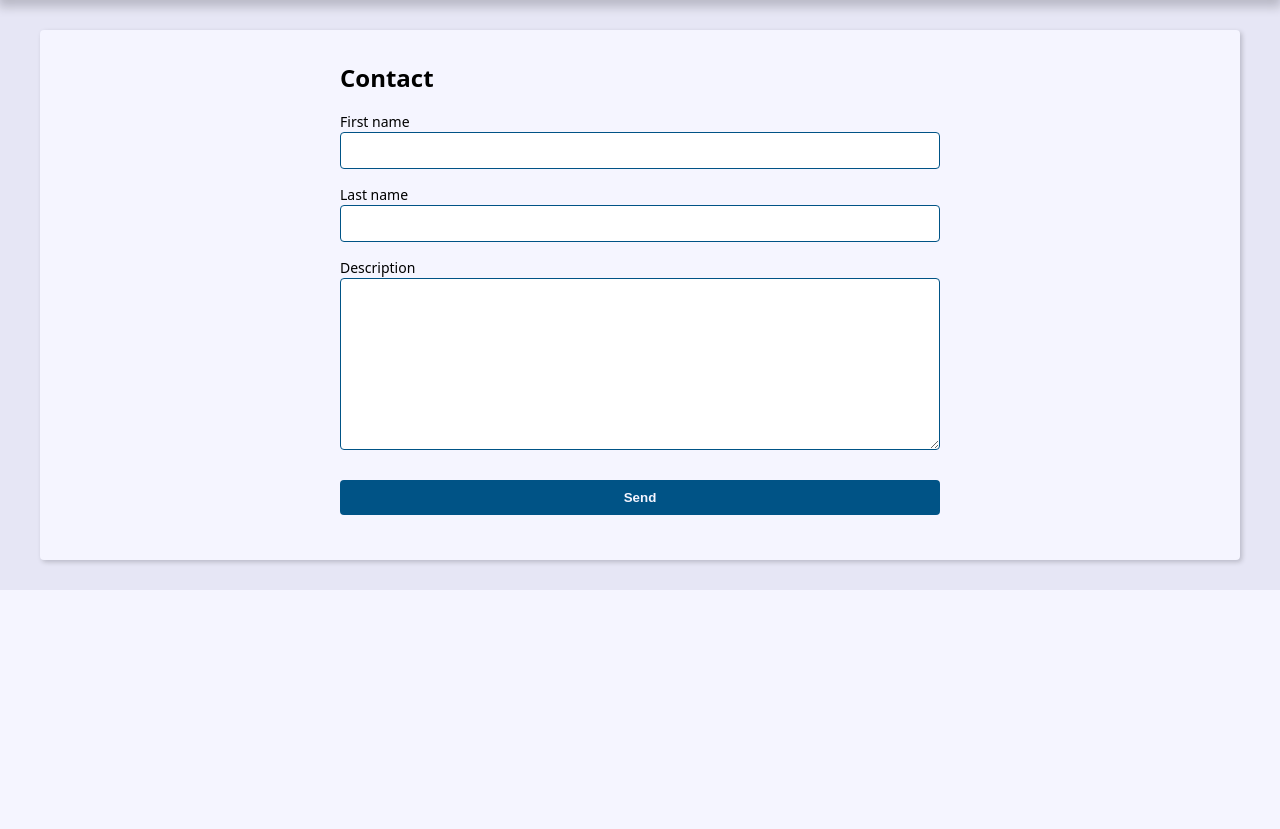
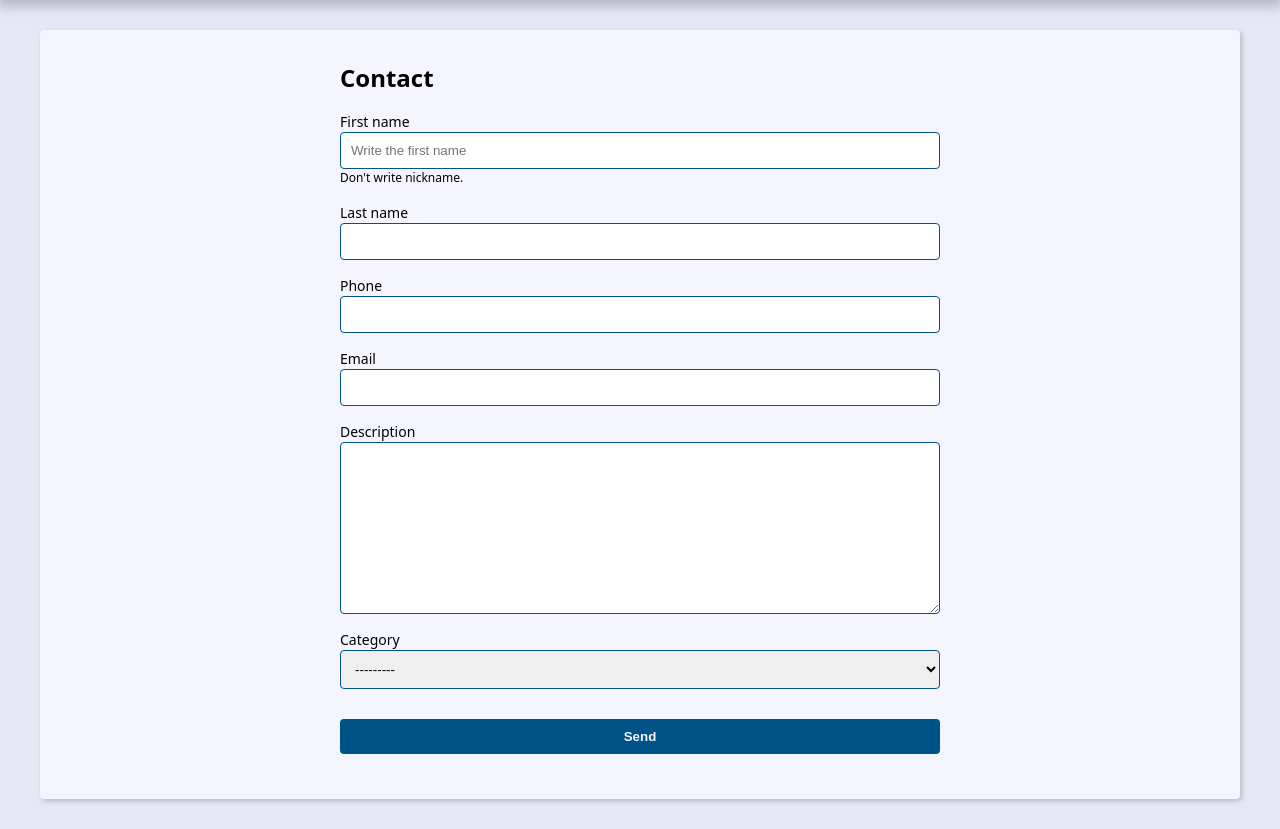
Before and after one commit to PedroCunha06/Projeto_Agenda, a Django app: page /contact/create/ in a window 1280 px wide. Shown: the part 239-1068 px from the top of the page. Before the commit the page ends 829 px from the top, so only its background shows below. Run offline with Django 5.2, Linux system fonts and the light colour scheme; data that the repository does not hold is empty.

Commit message:
Config save form create contact

```diff
--- a/contact/forms.py
+++ b/contact/forms.py
@@ -3,25 +3,43 @@ from django import forms
 
 from . import models
 
+
 class ContactForm(forms.ModelForm):
+    first_name = forms.CharField(
+        widget = forms.TextInput(
+            attrs={
+                'placeholder': 'Write the first name',
+            }
+        ),
+        help_text="Don't write nickname.",
+    )
     class Meta:
         model = models.Contact
-        fields = 'first_name', 'last_name', 'description',
+        fields = 'first_name', 'last_name', 'phone', 'email', 'description', 'category',
+
 
     def clean(self):
-        self.add_error(
-            'first_name',
-            ValidationError(
-                'Mensagem de erro',
-                code='invalid'
+        cleaned_data = super().clean()
+        first_name = cleaned_data.get('first_name')
+        last_name = cleaned_data.get('last_name')
+
+        if first_name == last_name:
+            self.add_error(
+                'last_name',
+                ValidationError(
+                    "The last name cannot be the same as the first. Try again",
+                    code='invalid'
+                )
             )
-        )
-        self.add_error(
-            'first_name',
-            ValidationError(
-                'Mensagem de erro 2',
-                code='invalid'
-            )
-        )
 
-        return super().clean()
+
+        return cleaned_data
+
+    def clean_first_name(self):
+            first_name = self.cleaned_data.get('first_name')
+            if first_name == 'ABC':
+                raise ValidationError(
+                    "Don't enter ABC",
+                    code = 'invalid'
+                )
+            return first_name
--- a/contact/templates/contact/create.html
+++ b/contact/templates/contact/create.html
@@ -3,7 +3,7 @@
 {% block content %}
 <div class="form-wrapper">
     <h2>Contact</h2>
-    <form action=" {% url "contact:create" %} " method=" POST" enctype="multipart/form-data">
+    <form action=" {% url "contact:create" %} " method="POST" enctype="multipart/form-data">
 
         {% csrf_token %} <!--Proteção do Django-->
 
@@ -13,6 +13,10 @@
                 <label for="{{ field.id_for_label }}">{{ field.label }}</label>
                 {{field}}
                 {{field.errors}} <!--Para mostrar caso haja erros-->
+
+                {% if field.help_text %}
+                    <p class="help-text">{{ field.help_text }}</p>
+                {% endif %}
             </div>
             {% endfor %}
 
--- a/contact/views/contact_forms.py
+++ b/contact/views/contact_forms.py
@@ -1,11 +1,17 @@
-from django.shortcuts import render
+from django.shortcuts import render, redirect
 from contact.forms import ContactForm
 
 def create(request):
     if request.method == 'POST':
+        form = ContactForm(request.POST)
+
         context = {
-        'form': ContactForm(request.POST)
+        'form': form
         }
+
+        if form.is_valid():
+            form.save()     # Salva os dados na base de dados
+            return redirect('contact:create')
 
         return render(
         request,
```
